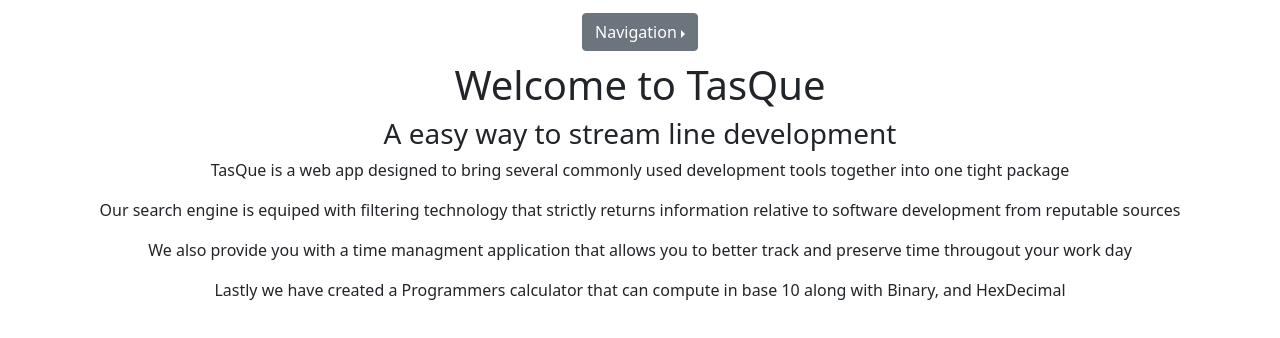
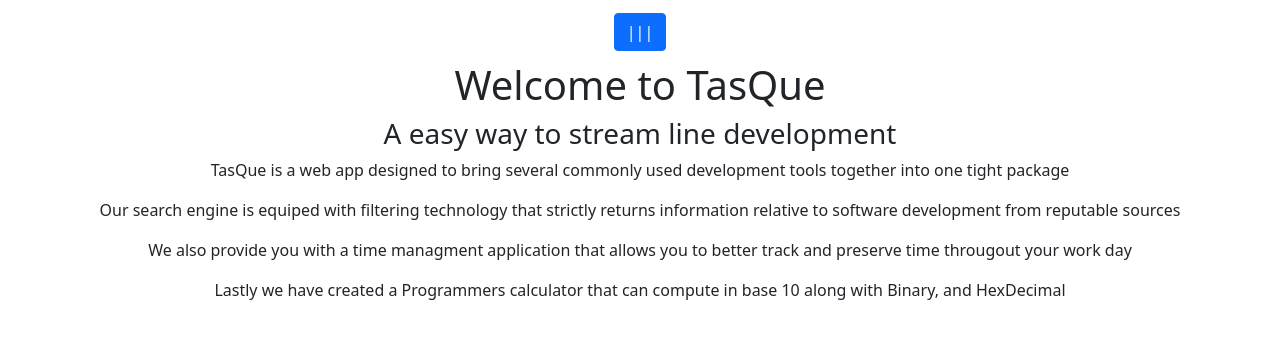
Before and after one commit to JacobWencloff/TasQues, a React (Create React App) app: page / in a window 1280 px wide. Shown: the top 338 px of the page. Built offline with nearby package versions, Linux system fonts and the light colour scheme.

Commit message:
changed the nav dropdown list to a Offcanvas component making the nav list look cleaner

```diff
--- a/src/Components/Links.js
+++ b/src/Components/Links.js
@@ -1,6 +1,6 @@
 import React from 'react'
 import { Link } from 'react-router-dom';
-import { Dropdown, DropdownItem, DropdownToggle, DropdownMenu, Button } from 'reactstrap'
+import { Button, Offcanvas, OffcanvasBody } from 'reactstrap'
 import { useState } from 'react'
 export default function Links() {
     const [isActive, setIsActive] = useState(false)
@@ -15,25 +15,17 @@ export default function Links() {
     return (
         <div>
             <nav className='nav-main'>
-                <Dropdown isOpen={isActive} direction='right' toggle={handleToggle}>
-                    <DropdownToggle caret>
-                        Navigation
-                    </DropdownToggle>
-                    <DropdownMenu >
-                        <DropdownItem>
-                            <Link to=""><Button color="primary">Home</Button></Link>
-                        </DropdownItem>
-                        <DropdownItem>
-                            <Link to='/search'><Button color="primary">Search</Button></Link>
-                        </DropdownItem>
-                        <DropdownItem>
-                            <Link to='/todoList'><Button color="primary">ToDo List</Button></Link>
-                        </DropdownItem>
-                        <DropdownItem>
-                            <Link to='/calculator'><Button color="primary">Calculator</Button></Link>
-                        </DropdownItem>
-                    </DropdownMenu>
-                </Dropdown>
+                <Button color="primary" onClick={handleToggle}>|||</Button>
+                <Offcanvas isOpen={isActive} direction='start'>
+                    <OffcanvasBody onClick={handleToggle}>
+                        <div className=''>
+                        <Link to=""><Button color="primary">Home</Button></Link><br/>
+                        <Link to='/search'><Button color="primary">Search</Button></Link><br/>
+                        <Link to='/todoList'><Button color="primary">ToDo List</Button></Link><br/>
+                        <Link to='/calculator'><Button color="primary">Calculator</Button></Link><br/>
+                        </div>
+                    </OffcanvasBody>
+                </Offcanvas>
             </nav>
         </div>
     )
```
